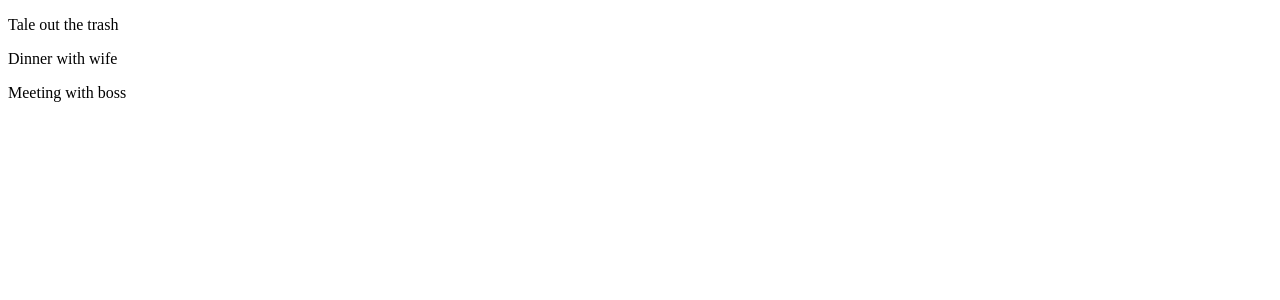
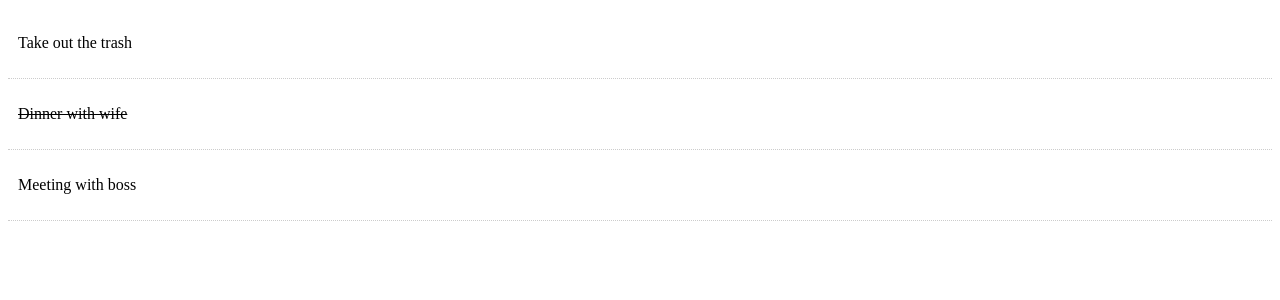
Before and after one commit to melonek/todolist-react, a React (Create React App) app: page / in a window 1280 px wide. Shown: the top 300 px of the page. Built offline with nearby package versions, Linux system fonts and the light colour scheme.

Commit message:
working on the css - getStyle

```diff
--- a/src/App.js
+++ b/src/App.js
@@ -6,13 +6,13 @@
     todos: [
       {
         id: 1,
-        title: "Tale out the trash",
+        title: "Take out the trash",
         completed: false,
       },
       {
         id: 2,
         title: "Dinner with wife",
-        completed: false,
+        completed: true,
       },
       {
         id: 3,
--- a/src/components/TodoItem.js
+++ b/src/components/TodoItem.js
@@ -2,9 +2,27 @@
 import PropTypes from "prop-types";
 
 class TodoItem extends Component {
+  getStyle = () => {
+    // if (this.props.todo.completed) {
+    //   return {
+    //     textDecoration: "line-through",
+    //   };
+    // } else {
+    //   return {
+    //     textDecoration: "none",
+    //   };
+    // }
+    return {
+      background: "f4f4f4",
+      padding: "10px",
+      borderBottom: "1px #ccc dotted",
+      textDecoration: this.props.todo.completed ? "line-through" : "none",
+    };
+  };
+
   render() {
     return (
-      <div>
+      <div style={this.getStyle()}>
         <p>{this.props.todo.title}</p>
       </div>
     );
@@ -17,4 +35,8 @@
   todo: PropTypes.object.isRequired,
 };
 
+const itemStyle = {
+  backgroundColor: "#f4f4f4",
+};
+
 export default TodoItem;
```
